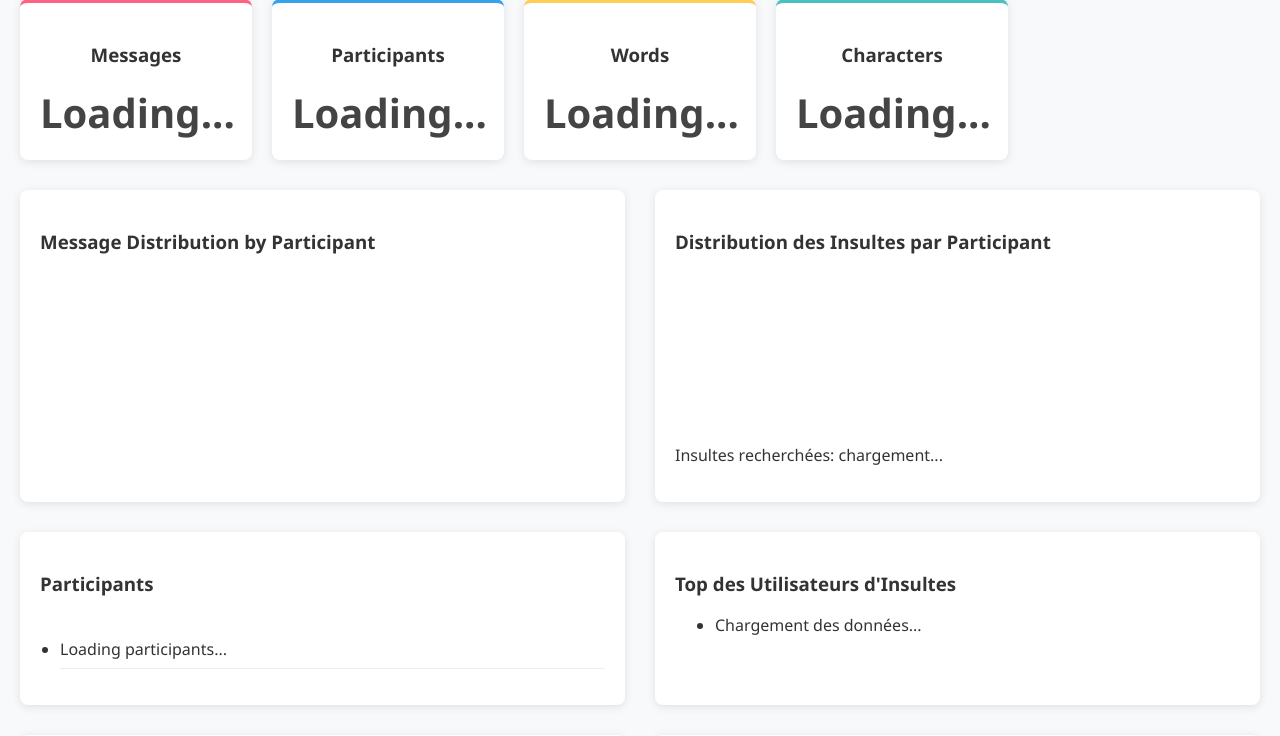
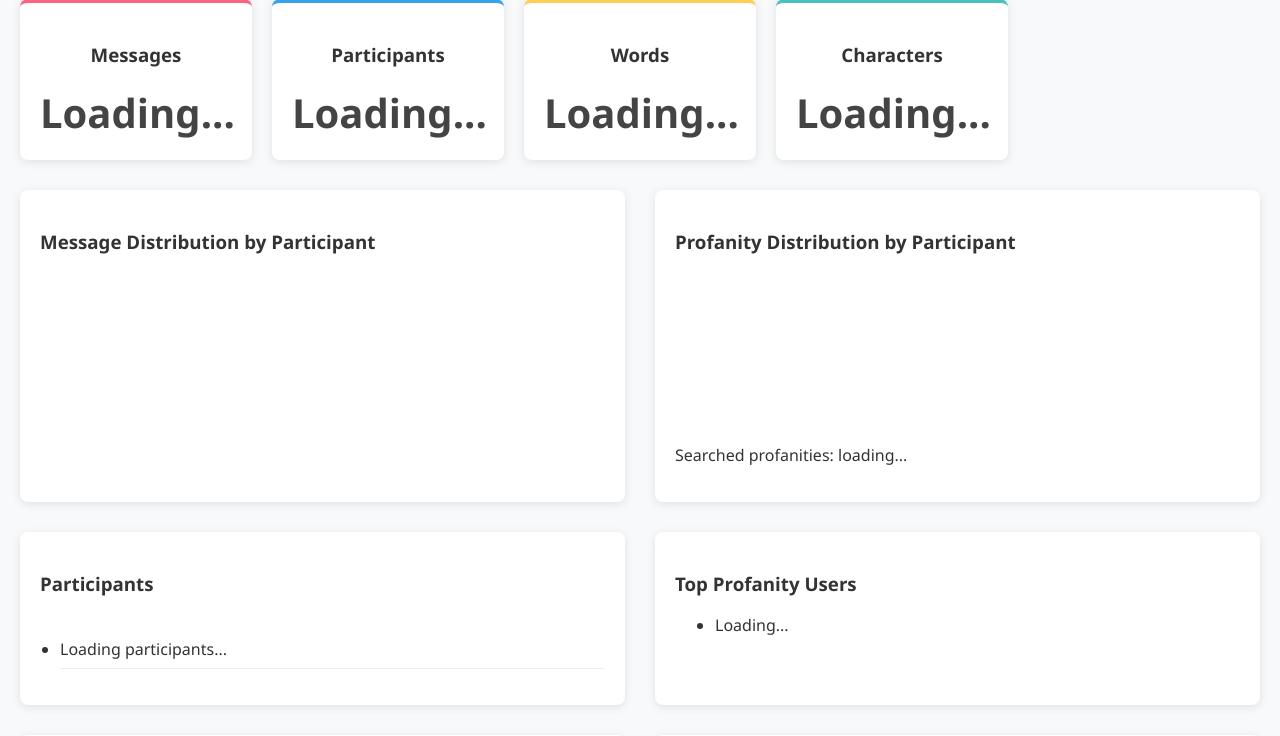
Before and after one commit to Gabrieleirbag1/rainbow-chat-analytics, a Flask app: template src/templates/analytics.html in a window 1280 px wide. Shown: the part 158-894 px from the top of the page. Run offline with Flask 3, Linux system fonts and the light colour scheme; the template is opened without the code that fills it, so the values that code supplies are empty; a map, chart or similar area stays blank.

Commit message:
fix: update profanity-related text to English for consistency in analytics page

```diff
--- a/src/static/scripts/js/analytics.js
+++ b/src/static/scripts/js/analytics.js
@@ -194,11 +194,11 @@ function showProfanityWordsList(summary) {
 // Handle no profanity case
 function handleNoProfanityFound(summary, profanityCtx) {
     const chartContainer = profanityCtx.canvas.parentNode;
-    chartContainer.innerHTML = '<p class="no-data">Aucune insulte trouvée dans la conversation</p>';
+    chartContainer.innerHTML = '<p class="no-data">No insults found in the conversation</p>';
 
     const profanityList = document.getElementById('profanity-list');
     if (profanityList) {
-        profanityList.innerHTML = '<li>Aucune insulte détectée</li>';
+        profanityList.innerHTML = '<li>No insults detected</li>';
     }
 
     showProfanityWordsList(summary);
@@ -222,7 +222,7 @@ function createProfanityChart(summary) {
 
     // Only create chart if there's data
     if (sendersWithProfanity.length > 0) {
-        createPieChart(profanityCtx.getContext('2d'), sendersWithProfanity, profanityData, "Insultes", profanityColors);
+        createPieChart(profanityCtx.getContext('2d'), sendersWithProfanity, profanityData, "Insults", profanityColors);
         updateProfanityList(summary, sendersWithProfanity);
         showProfanityWordsList(summary);
     } else {
--- a/src/templates/analytics.html
+++ b/src/templates/analytics.html
@@ -41,10 +41,10 @@
                 <canvas id="senderChart"></canvas>
             </div>
             <div class="chart-wrapper">
-                <h3>Distribution des Insultes par Participant</h3>
+                <h3>Profanity Distribution by Participant</h3>
                 <canvas id="profanityChart"></canvas>
                 <div class="profanity-legend" id="profanity-legend">
-                    <p>Insultes recherchées: <span id="profanity-words">chargement...</span></p>
+                    <p>Searched profanities: <span id="profanity-words">loading...</span></p>
                 </div>
             </div>
         </div>
@@ -59,15 +59,14 @@
                 </div>
             </div>
             <div class="chart-wrapper">
-                <h3>Top des Utilisateurs d'Insultes</h3>
+                <h3>Top Profanity Users</h3>
                 <div class="profanity-list">
                     <ul id="profanity-list">
-                        <li>Chargement des données...</li>
+                        <li>Loading...</li>
                     </ul>
                 </div>
             </div>
         </div>
-
         <div class="charts-container">
             <div class="chart-wrapper">
                 <h3>Characters Written by Participant</h3>
```
